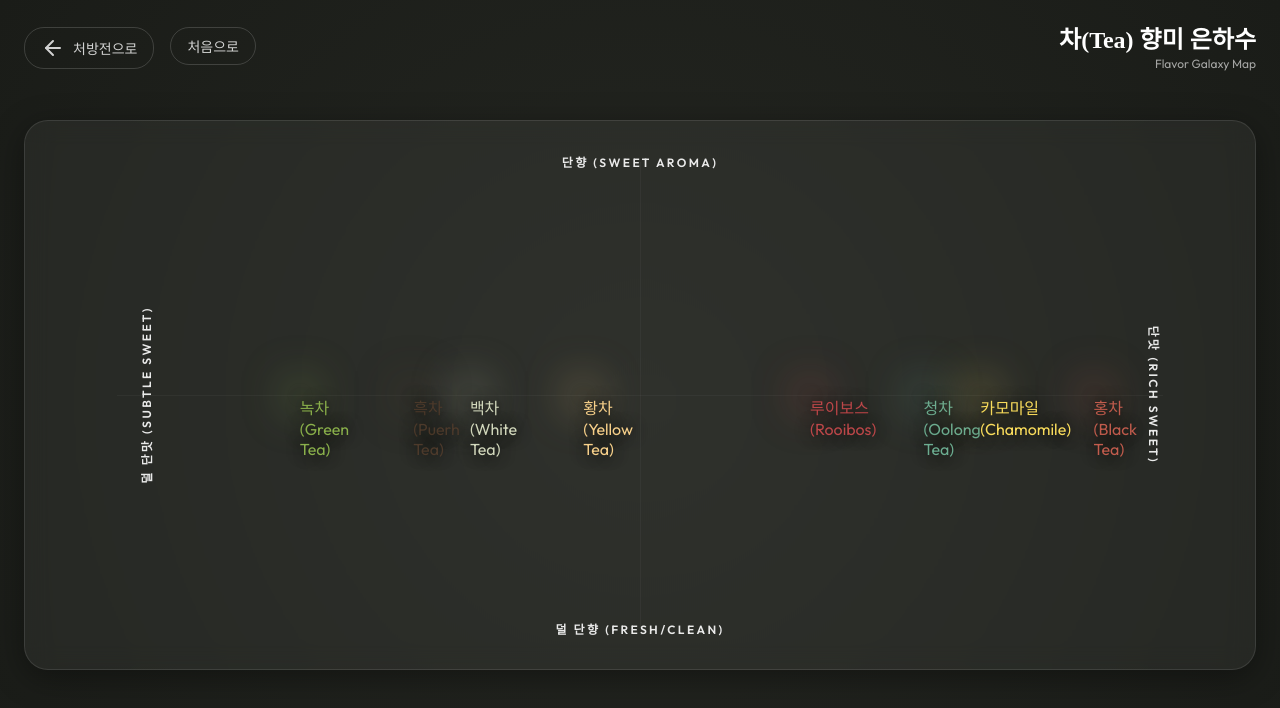
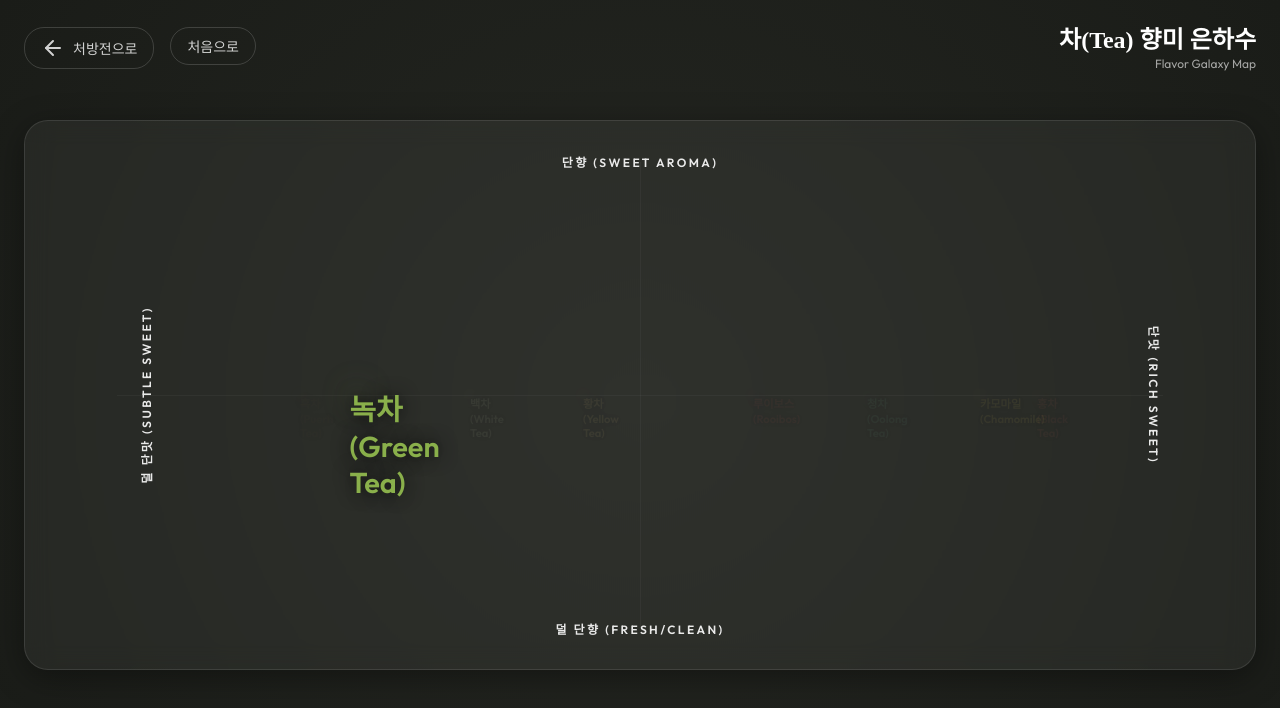
Before and after one commit to GeonWooPaeng/tea_presciption, a Next.js app: page /map in a window 1280 px wide. Shown: the top 708 px of the page. Built offline with nearby package versions, Linux system fonts and the light colour scheme.

Commit message:
Fix map animations and tea matching logic

```diff
--- a/src/app/map/page.tsx
+++ b/src/app/map/page.tsx
@@ -7,14 +7,14 @@ import Link from 'next/link';
 import { useSearchParams } from 'next/navigation';
 
 const TEA_MAP_DATA = [
-  { id: 1, name: "녹차 (Green Tea)", x: 20, y: 85, note: "맑고 깨끗한 향, 은은하고 산뜻한 단맛", color: "#8ab04b" }, // 덜 단향 (최하단)
+  { id: 1, name: "녹차 (Green Tea)", x: 25, y: 75, note: "맑고 깨끗한 향, 은은하고 산뜻한 단맛", color: "#8ab04b" }, // Fresh (Bottom-ish)
   { id: 2, name: "백차 (White Tea)", x: 35, y: 60, note: "솜털같이 가볍고 섬세한 달큰함", color: "#d2d8bc" },
-  { id: 3, name: "황차 (Yellow Tea)", x: 45, y: 55, note: "떫은맛을 덜어내어 더욱 부드러운 단맛", color: "#f7d08a" },
-  { id: 4, name: "청차 (Oolong Tea)", x: 75, y: 10, note: "화사한 과일과 꽃의 달콤한 향이 일품", color: "#6cad91" }, // 강한 단향 (최상단)
-  { id: 5, name: "홍차 (Black Tea)", x: 90, y: 20, note: "깊고 진한 풍미 속에 감춰진 꿀 같은 달콤함", color: "#c15c4d" }, // 강한 단향 (상단)
-  { id: 6, name: "흑차 (Puerh Tea)", x: 30, y: 90, note: "묵직한 대지의 맛, 숙성된 깊은 단맛", color: "#4d3a2b" }, // 덜 단향 (최하단)
-  { id: 7, name: "카모마일 (Chamomile)", x: 80, y: 5, note: "사과처럼 향긋하고 달콤한 꽃향기", color: "#f9dc5c" }, // 매우 강한 단향 (최상단)
-  { id: 8, name: "루이보스 (Rooibos)", x: 65, y: 70, note: "자극 없이 편안하게 스며드는 은은한 단맛", color: "#bc4749" },
+  { id: 3, name: "황차 (Yellow Tea)", x: 45, y: 45, note: "떫은맛을 덜어내어 더욱 부드러운 단맛", color: "#f7d08a" },
+  { id: 4, name: "청차 (Oolong Tea)", x: 70, y: 25, note: "화사한 과일과 꽃의 달콤한 향이 일품", color: "#6cad91" }, // Sweet (Top-ish)
+  { id: 5, name: "홍차 (Black Tea)", x: 85, y: 20, note: "깊고 진한 풍미 속에 감춰진 꿀 같은 달콤함", color: "#c15c4d" }, // Sweet (Top)
+  { id: 6, name: "흑차 (Puerh Tea)", x: 20, y: 85, note: "묵직한 대지의 맛, 숙성된 깊은 단맛", color: "#4d3a2b" }, // Fresh (Bottom)
+  { id: 7, name: "카모마일 (Chamomile)", x: 80, y: 10, note: "사과처럼 향긋하고 달콤한 꽃향기", color: "#f9dc5c" }, // Very Sweet (Top)
+  { id: 8, name: "루이보스 (Rooibos)", x: 60, y: 55, note: "자극 없이 편안하게 스며드는 은은한 단맛", color: "#bc4749" },
 ];
 
 function MapContent() {
@@ -24,13 +24,12 @@ function MapContent() {
   const mood = searchParams.get('mood');
   const need = searchParams.get('need');
 
-  // Filter to only show the prescribed tea if provided (robust matching)
-  const displayTeas = prescribedTeaName
-    ? TEA_MAP_DATA.filter(t =>
-        t.name.toLowerCase().includes(prescribedTeaName.toLowerCase()) ||
-        prescribedTeaName.toLowerCase().includes(t.name.split(' (')[0].toLowerCase())
-      )
-    : TEA_MAP_DATA;
+  // Robust matching logic
+  const prescribedTea = TEA_MAP_DATA.find(t => {
+    const pName = (prescribedTeaName || '').toLowerCase().trim();
+    const mapName = t.name.toLowerCase().trim();
+    return mapName.includes(pName) || pName.includes(mapName.split(' (')[0]);
+  });
 
   return (
     <div className="flex flex-col w-full h-full">
@@ -70,18 +69,32 @@ function MapContent() {
 
         {/* Tea Stars Container - Explicit Coordinate Space */}
         <div className="relative w-full h-full max-w-5xl aspect-square md:aspect-video" style={{ width: '100%', height: '100%', position: 'relative', zIndex: 10 }}>
-          {displayTeas.map((tea) => (
+          {TEA_MAP_DATA.map((tea, index) => {
+            const isPrescribed = prescribedTea?.id === tea.id;
+            const hasFilter = !!prescribedTea;
+
+            return (
               <motion.div
                 key={tea.id}
-              initial={{ opacity: 0, scale: 0 }}
-              animate={{ opacity: 1, scale: 1 }}
-              transition={{ delay: 0.2, duration: 0.5 }}
-              style={{
+                initial={{ opacity: 0, scale: 0, left: '50%', top: '50%' }}
+                animate={{
+                  opacity: hasFilter ? (isPrescribed ? 1 : 0.2) : 1,
+                  scale: hasFilter ? (isPrescribed ? 1.5 : 0.7) : 1,
                   left: `${tea.x}%`,
                   top: `${tea.y}%`,
+                  zIndex: isPrescribed ? 50 : 10
+                }}
+                transition={{
+                  delay: index * 0.05,
+                  duration: 1.2,
+                  ease: [0.34, 1.56, 0.64, 1], // bouncy elastic feel
+                  opacity: { duration: 0.8 },
+                  scale: { duration: 0.8 }
+                }}
+                style={{
                   position: 'absolute',
-                x: '-50%',
-                y: '-50%'
+                  translateX: '-50%',
+                  translateY: '-50%'
                 }}
                 onHoverStart={() => setHoveredTea(tea)}
                 onHoverEnd={() => setHoveredTea(null)}
@@ -90,23 +103,34 @@ function MapContent() {
                 <motion.div
                   animate={{
                     boxShadow: hoveredTea?.id === tea.id
-                    ? `0 0 40px 15px ${tea.color}`
-                    : `0 0 25px 8px ${tea.color}60`,
-                  scale: hoveredTea?.id === tea.id ? 2.5 : 1.8
+                      ? `0 0 50px 20px ${tea.color}`
+                      : `0 0 20px 5px ${tea.color}40`,
+                    scale: hoveredTea?.id === tea.id ? 2.2 : 1
                   }}
                   className="w-4 h-4 rounded-full"
                   style={{ backgroundColor: tea.color }}
                 />
-              <span className="absolute top-10 left-1/2 -translate-x-1/2 whitespace-nowrap text-[13px] font-black transition-opacity" style={{ color: tea.color, textShadow: '0 0 15px rgba(0,0,0,1)' }}>
+                <motion.span
+                  animate={{
+                    opacity: hasFilter && !isPrescribed ? 0.3 : 1,
+                    scale: isPrescribed ? 1.2 : 1
+                  }}
+                  className="absolute top-10 left-1/2 -translate-x-1/2 whitespace-nowrap text-[13px] font-bold"
+                  style={{
+                    color: tea.color,
+                    textShadow: '0 0 10px rgba(0,0,0,0.8)',
+                  }}
+                >
                   {tea.name}
-              </span>
+                </motion.span>
 
                 {/* Ink Spread Effect on Hover */}
                 {hoveredTea?.id === tea.id && (
-                <div className="ink-drop" style={{ left: '50%', top: '50%', backgroundColor: tea.color, opacity: 0.4 }} />
+                  <div className="ink-drop" style={{ left: '50%', top: '50%', backgroundColor: tea.color, opacity: 0.3 }} />
                 )}
               </motion.div>
-          ))}
+            );
+          })}
         </div>
 
         {/* Hover Information Display */}
```
Lines whose indentation alone changed are shown as unchanged.
